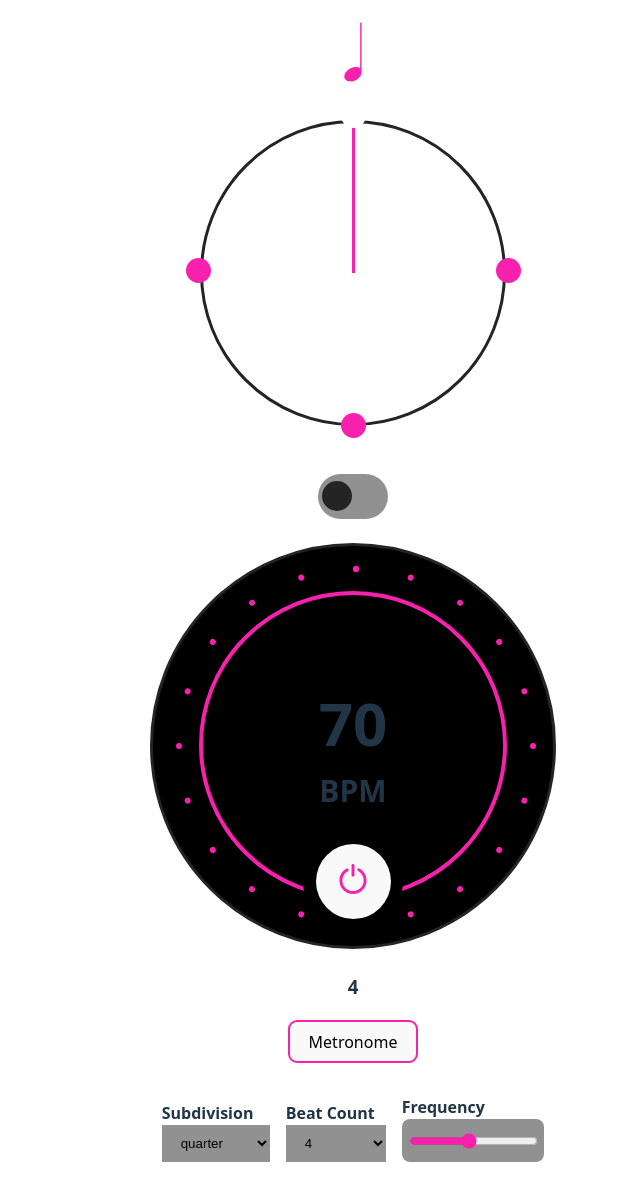
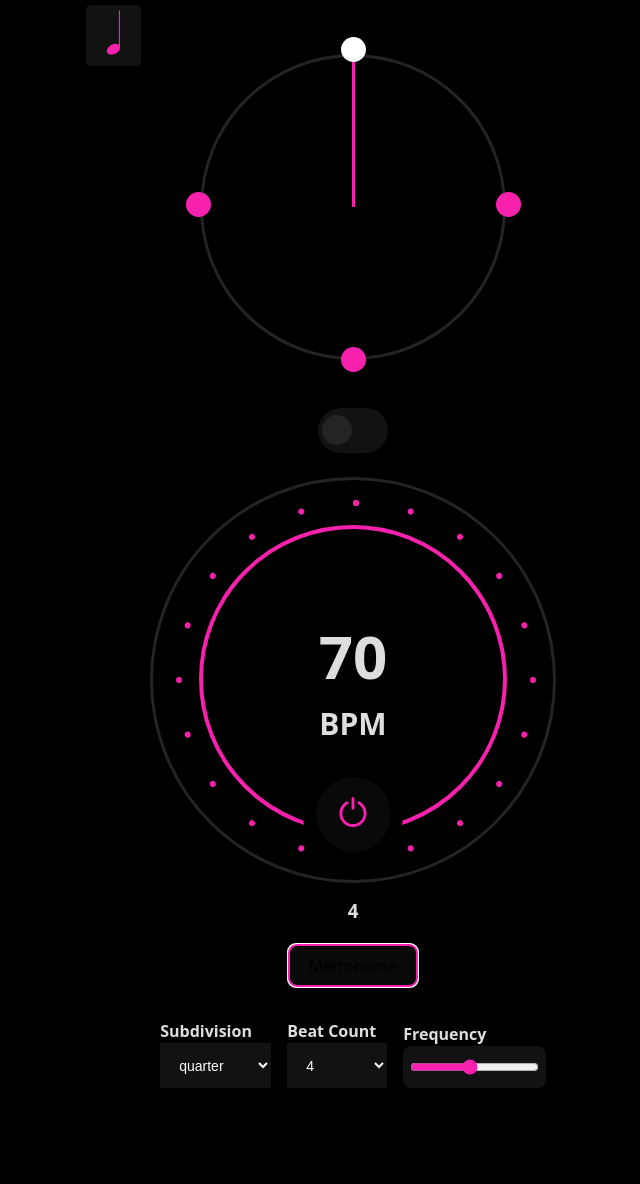
Before and after one commit to jonah-butler/metronome, a React (Vite) app: page / in a window 1280 px wide. Shown: the whole page, without its empty margins (287-927 px from the left). Built offline with nearby package versions, Linux system fonts and the light colour scheme.

Commit message:
okie dokie

```diff
--- a/src/App.css
+++ b/src/App.css
@@ -6,6 +6,7 @@
   display: flex;
   flex-direction: column;
   overflow: hidden;
+  position: relative;
 }
 
 .logo {
@@ -51,8 +52,8 @@
 }
 
 svg.note-svg {
-  max-width: 60px;
-  max-height: 60px;
+  max-width: 45px;
+  max-height: 45px;
 }
 svg.note-svg path {
   fill: #f821ad !important;
@@ -72,6 +73,7 @@ svg.note-svg path {
   align-items: flex-end;
   gap: 1rem;
   flex-direction: row;
+  margin-bottom: 4rem;
 }
 
 .polyrhythm-container {
@@ -96,3 +98,12 @@ button.inactive {
 .polyrhythm-header-container h3 {
   margin-top: 0px;
 }
+
+.absolute-note-container {
+  position: absolute;
+  top: 5px;
+  left: 5px;
+  background: rgba(36, 36, 36, 0.5);
+  border-radius: 5px;
+  padding: 5px;
+}
--- a/src/App.tsx
+++ b/src/App.tsx
@@ -222,8 +222,10 @@ function App() {
   return (
     <>
       <section>
-        <span>{subdivision.icon}</span>
-        {usePolyrhythm && <span>{polySubdivision.icon}</span>}
+        <div className="absolute-note-container">
+          <span>{subdivision.icon}</span>
+          {usePolyrhythm && <span>{polySubdivision.icon}</span>}
+        </div>
         <Display
           isRunning={isRunning}
           bpm={bpm}
--- a/src/css/BPM-Spinner.css
+++ b/src/css/BPM-Spinner.css
@@ -4,7 +4,7 @@
   display: flex;
   justify-content: center;
   width: 500px;
-  height: 430px;
+  height: 420px;
   touch-action: none;
 }
 
@@ -28,7 +28,7 @@
   position: absolute;
   width: 300px;
   height: 300px;
-  top: 47%;
+  top: 48%;
   left: 50%;
   transform: translate(-50%, -50%);
   border: 4px solid rgba(248, 33, 173, 1);
--- a/src/css/Dropdown.css
+++ b/src/css/Dropdown.css
@@ -26,6 +26,9 @@ select {
   cursor: pointer;
   display: flex;
   justify-content: space-between;
+  height: 45px;
+  color: white;
+  font-size: 14px;
 }
 
 select:hover,
--- a/src/index.css
+++ b/src/index.css
@@ -46,15 +46,17 @@ button {
   cursor: pointer;
   user-select: none;
 }
+
 button:hover {
   border-color: #f821ad;
 }
+
 button:focus,
 button:focus-visible {
   outline: 4px auto #f821ad;
 }
 
-@media (prefers-color-scheme: light) {
+/* @media (prefers-color-scheme: light) {
   :root {
     color: #213547;
     background-color: #ffffff;
@@ -65,4 +67,4 @@ button:focus-visible {
   button {
     background-color: #f9f9f9;
   }
-}
+} */
--- a/src/timing_engine/rhythm.ts
+++ b/src/timing_engine/rhythm.ts
@@ -35,7 +35,7 @@ export class Rhythm extends EventEmitter {
     return (this.beats * (60 / bpm)) / this.poly;
   }
 
-  private cleanFloat(value: number, threshold = 1e-15): number {
+  private cleanFloat(value: number, threshold = 1e-12): number {
     const rounded = Math.round(value);
     return Math.abs(rounded - value) < threshold ? rounded : value;
   }
@@ -87,6 +87,9 @@ export class Rhythm extends EventEmitter {
   play(): void {
     const tempBeat = this.beatTrack;
 
+    console.log(this.beatTrack);
+    // console.log(this.isSubdividedNote);
+
     const osc = this.sound.play(
       this.nextNote,
       this.isBeatOne,
```
